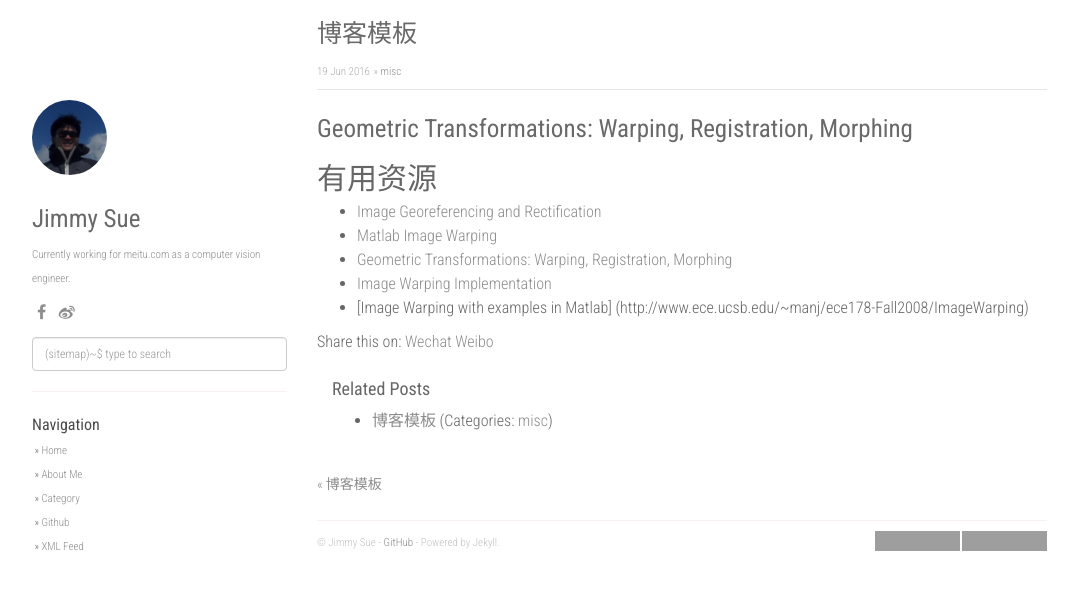
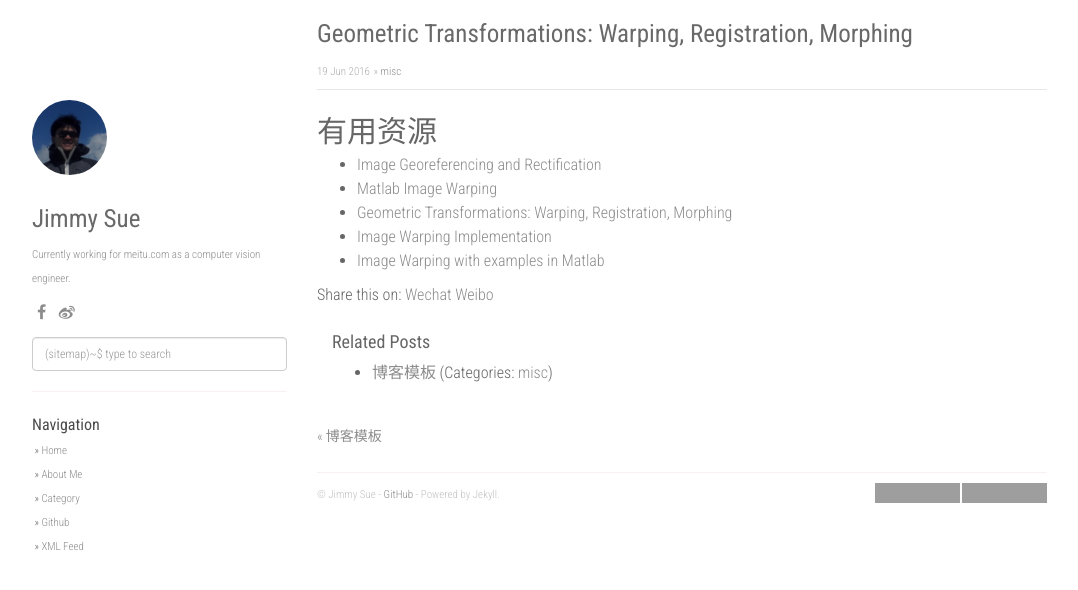
Before and after one commit to jimmysue-old/jimmysue.github.io, a Jekyll site: the page built from _posts/2016-06-19-image-warping.markdown, in a window 1280 px wide. Shown: the top 590 px of the page, without its empty margins (53-1131 px from the left). Built offline with Jekyll 4.4.1, drawn with Linux system fonts in a browser that asks for light colours; nearby versions of some CDN libraries; comment, search, counter and statistics services are not loaded; grey boxes are pictures that could not be loaded.

Commit message:
image warping

```diff
--- a/_posts/2016-06-19-image-warpping.markdown
+++ b/_posts/2016-06-19-image-warping.markdown
@@ -1,12 +1,10 @@
 ---
 layout: post
-title:  "博客模板"
-date:   2016-06-19 22:00:23
+title:  "Geometric Transformations: Warping, Registration, Morphing"
+date:   2016-06-19 14:00:23 +0800
 categories: [misc]
 author: Jimmy Sue
 ---
-
-# Geometric Transformations: Warping, Registration, Morphing
 
 ## 有用资源
 
@@ -14,4 +12,4 @@ author: Jimmy Sue
 - [Matlab Image Warping](http://web.mit.edu/emeyers/www/warping/warp.html)
 - [Geometric Transformations: Warping, Registration, Morphing](http://eeweb.poly.edu/~yao/EL5123/lecture12_ImageWarping.pdf)
 - [Image Warping Implementation](https://www.cs.princeton.edu/courses/archive/fall00/cs426/lectures/warp/sld026.htm)
-- [Image Warping with examples in Matlab] (http://www.ece.ucsb.edu/~manj/ece178-Fall2008/ImageWarping)
+- [Image Warping with examples in Matlab](http://www.ece.ucsb.edu/~manj/ece178-Fall2008/ImageWarping)
```
